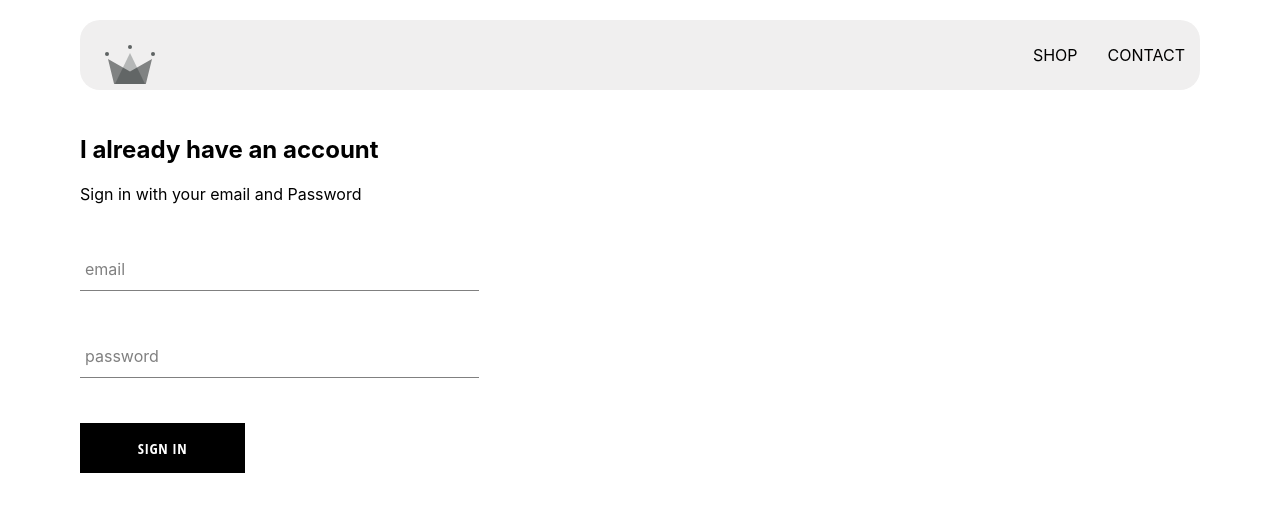
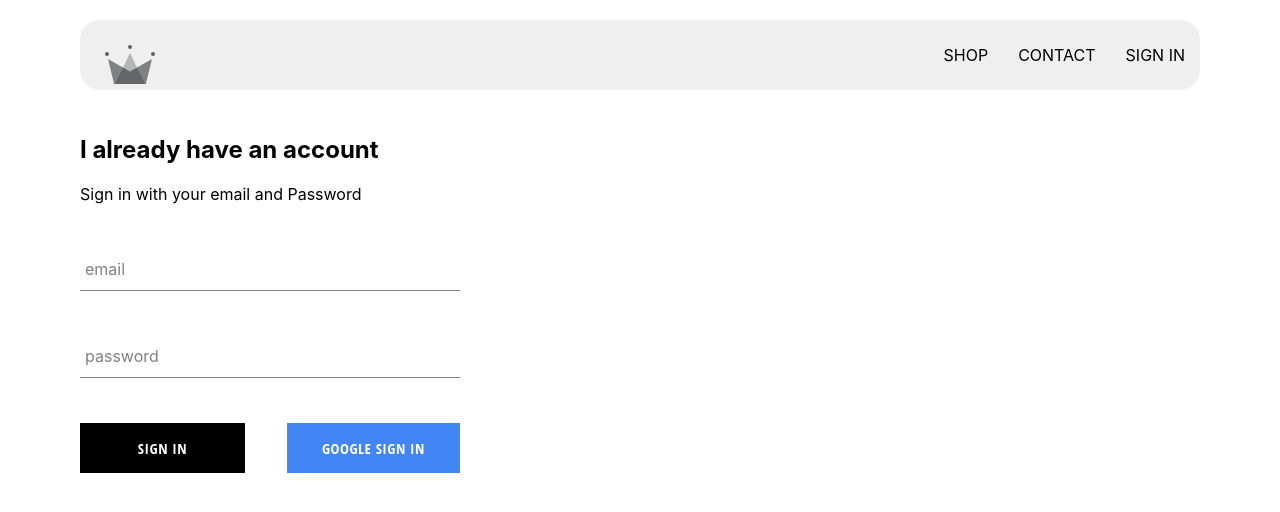
Before and after one commit to vish3539/newCrown-store, a React (Create React App) app: page /signin in a window 1280 px wide. Shown: the top 512 px of the page. Built offline with nearby package versions, Linux system fonts and the light colour scheme; no server answers.

Commit message:
added firebase auth Funvtionality-Google SignIn

```diff
--- a/package.json
+++ b/package.json
@@ -6,6 +6,7 @@
     "@testing-library/jest-dom": "^4.2.4",
     "@testing-library/react": "^9.5.0",
     "@testing-library/user-event": "^7.2.1",
+    "firebase": "^7.21.1",
     "node-sass": "^4.14.1",
     "package": "^1.0.1",
     "react": "^16.13.1",
--- a/src/App.css
+++ b/src/App.css
@@ -1,3 +1,7 @@
+*{
+    box-sizing: border-box;
+}
+
 body{
     padding: 20px 80px;
 }
--- a/src/App.js
+++ b/src/App.js
@@ -5,19 +5,43 @@
 import ShopComp from "./pages/shop/ShopComp";
 import HeaderComp from "./components/HeaderComponent/HeaderComp";
 import SigninupComp from "./pages/signInandsignUp/signinupComp";
+import {auth} from "./firebase/firebaseUtil.js";
 
+class App extends React.Component {
+  constructor() {
+    super();
 
-function App() {
+    this.state = {
+      currentUser: null
+    };
+  }
+
+  unsubscribeFromAuth = null;
+
+  componentDidMount() {
+    this.unsubscribeFromAuth= auth.onAuthStateChanged(user => {
+      this.setState({ currentUser: user });
+
+      console.log(user);
+    });
+  }
+
+  componentWillUnmount(){
+    this.unsubscribeFromAuth();
+  }
+
+  render() {
     return (
       <div>
-      <HeaderComp/>
+        <HeaderComp currentUser={this.state.currentUser} />
         <Switch>
           <Route path="/shop" component={ShopComp} />
-        <Route path='/signin' component={SigninupComp}/>
+          <Route path="/signin" component={SigninupComp} />
           <Route path="/" component={HomePageComp} />
         </Switch>
       </div>
     );
   }
+}
 
 export default App;
--- a/src/components/CustomButton/CustomButtonComp.js
+++ b/src/components/CustomButton/CustomButtonComp.js
@@ -1,9 +1,9 @@
 import React from 'react';
 import './CustomButtonStyle.scss'
 
-function CustomButtonComp({children, ...otherProps}) {
+function CustomButtonComp({children, isGoogleSignIn, ...otherProps}) {
     return (
-        <button className='custom-button' {...otherProps}>
+        <button className={`${isGoogleSignIn ? 'google-sign-in':''} custom-button`} {...otherProps}>
             {children}
         </button>
     )
--- a/src/components/CustomButton/CustomButtonStyle.scss
+++ b/src/components/CustomButton/CustomButtonStyle.scss
@@ -19,4 +19,14 @@
       color: black;
       border: 1px solid black;
     }
+
+    &.google-sign-in{
+      background-color: #4285f4;
+      color: white;
+
+      &:hover{
+        background-color: #357ae8;
+        border:none
+      }
+    }
   }
--- a/src/components/HeaderComponent/HeaderComp.js
+++ b/src/components/HeaderComponent/HeaderComp.js
@@ -2,8 +2,9 @@
 import {Link} from 'react-router-dom'
 import './HeaderStyle.scss'
 import {ReactComponent as Logo} from '../../assets/crown.svg'
+import {auth} from "../../firebase/firebaseUtil";
 
-function HeaderComp() {
+function HeaderComp({currentUser}) {
     return (
         <div className='header'>
             <Link className='logo-container' to='/'>
@@ -16,6 +17,14 @@
                 <Link className='option' to='/contact'>
                     CONTACT
                 </Link>
+
+                {
+                    currentUser ?
+                    <div className='option' onClick={()=>auth.signOut()}>SIGN OUT</div>
+                    :
+                    <Link className='option' to='/signin'>SIGN IN</Link>
+                }
+
             </div>
 
         </div>
--- a/src/components/HeaderComponent/HeaderStyle.scss
+++ b/src/components/HeaderComponent/HeaderStyle.scss
@@ -19,6 +19,7 @@
       display: flex;
       align-items: center;
       justify-content: flex-end;
+      cursor: pointer;
 
       .option {
         padding: 10px 15px;
--- a/src/components/signIn/SigninComp.js
+++ b/src/components/signIn/SigninComp.js
@@ -1,7 +1,8 @@
 import React, { Component } from "react";
-import FormInputComp from '../FormInput/FormInputComp';
-import './SigninStyles.scss'
+import FormInputComp from "../FormInput/FormInputComp";
+import "./SigninStyles.scss";
 import CustomButtonComp from "../CustomButton/CustomButtonComp";
+import { signInWithGoogle } from "../../firebase/firebaseUtil";
 
 class SigninComp extends Component {
   constructor(props) {
@@ -12,7 +13,7 @@
       password: ""
     };
   }
-// form takes care of this
+  // form takes care of this
   handleSubmit = event => {
     event.preventDefault();
     this.setState({
@@ -20,7 +21,7 @@
       password: ""
     });
   };
-// the input field uses this.
+  // the input field uses this.
   handleChange = event => {
     const { value, name } = event.target;
     this.setState({ [name]: value });
@@ -36,7 +37,7 @@
           <FormInputComp
             name="email"
             type="email"
-            label = 'email'
+            label="email"
             value={this.state.email}
             handleChange={this.handleChange}
             required
@@ -44,13 +45,17 @@
           <FormInputComp
             name="password"
             type="password"
-            label= 'password'
+            label="password"
             value={this.state.password}
             handleChange={this.handleChange}
             required
           />
-
-          <CustomButtonComp type="submit">Sign In</CustomButtonComp>
+          <div className="button">
+            <CustomButtonComp type="submit">Sign In</CustomButtonComp>
+            <CustomButtonComp onClick={signInWithGoogle} isGoogleSignIn>
+              Google Sign in
+            </CustomButtonComp>
+          </div>
         </form>
       </div>
     );
--- a/src/components/signIn/SigninStyles.scss
+++ b/src/components/signIn/SigninStyles.scss
@@ -1,9 +1,14 @@
 .sign-in{
-    width: 30vw;
+    width: 380px;
     display: flex;
     flex-direction: column;
 
     .title{
         margin:  10px 0;
     }
+
+    .button{
+        display: flex;
+        justify-content: space-between;
+    }
 }
--- /dev/null
+++ b/src/firebase/firebaseUtil.js
@@ -0,0 +1,23 @@
+import firebase from 'firebase/app'
+import 'firebase/firestore'
+import 'firebase/auth'
+
+const config ={
+    apiKey: "AIzaSyD3Z-LK--v1A-qHXAGI9RWhXEpuc1ilO1w",
+    authDomain: "newcrowndb.firebaseapp.com",
+    databaseURL: "https://newcrowndb.firebaseio.com",
+    projectId: "newcrowndb",
+    storageBucket: "newcrowndb.appspot.com",
+    messagingSenderId: "520358408054",
+    appId: "1:520358408054:web:27f4bcb951fa7cbc835457"
+  };
+
+firebase.initializeApp(config);
+
+export const auth = firebase.auth();
+export const firestore = firebase.firestore();
+
+const provider = new firebase.auth.GoogleAuthProvider();
+provider.setCustomParameters({prompt:'select_account'});
+export const signInWithGoogle = ()=>auth.signInWithPopup(provider)
+export default firebase;
```
Also changed, not shown: 1 other file (tests, documents, lock files or other folders). Lines whose indentation alone changed are shown as unchanged.
